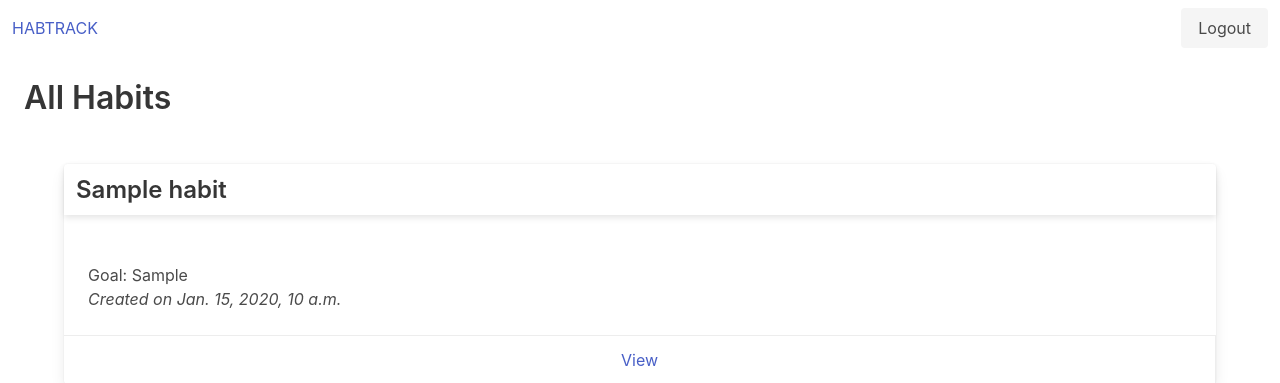
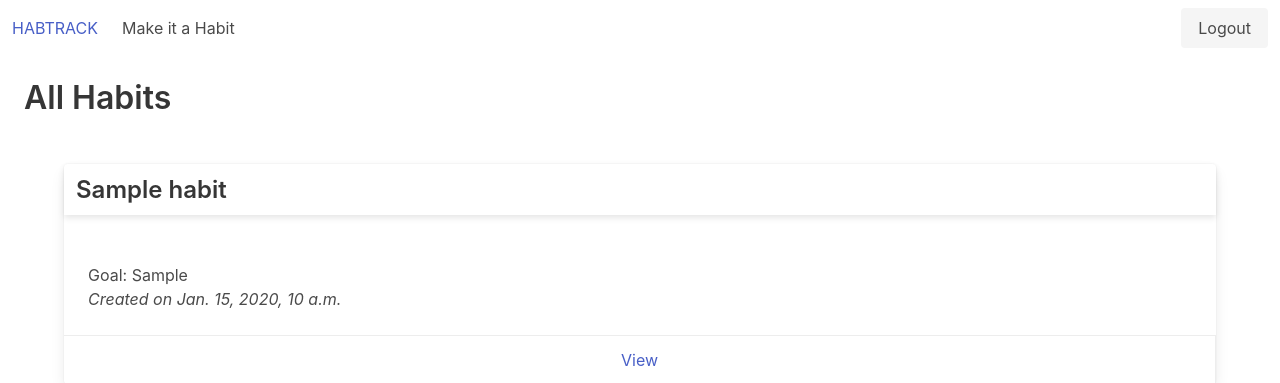
Before and after one commit to Momentum-Team-9/django-habit-tracker-esparr, a Django app: page /habits/ in a window 1280 px wide. Shown: the top 383 px of the page. Run offline with Django 3.2, Linux system fonts and the light colour scheme; a user stored in the database is signed in; tables that the repository leaves empty hold one stand-in row (values such as "Sample post"); parts of the project's set-up code (start-up, migrations or seed data) failed here and were passed over; some libraries are stand-ins or nearby versions.

Commit message:
Adds link to create a new habit in base.html. Updates view to correct name of new habit url.

```diff
--- a/core/views.py
+++ b/core/views.py
@@ -41,4 +41,4 @@ def new_habit(request):
             snippet.save()
             return redirect(to="list_habits")
 
-    return render(request, "habits/add_habit.html", {"form": form})
+    return render(request, "habits/new_habit.html", {"form": form})
--- a/templates/base.html
+++ b/templates/base.html
@@ -18,7 +18,11 @@
   <body>
     <nav class="navbarMain" role="navigation" aria-label="main navigation">
       <div class="navbar-brand">
+
         <a class="navbar-item" href="{% url 'index' %}">HABTRACK</a>
+        {% if request.user.pk != None %}
+        <a class="navbar-item" href="{% url 'new_habit' %}">Make it a Habit</a>
+        {% endif %}
 
       <div id="navbar" class="navbar-menu">
 
```
